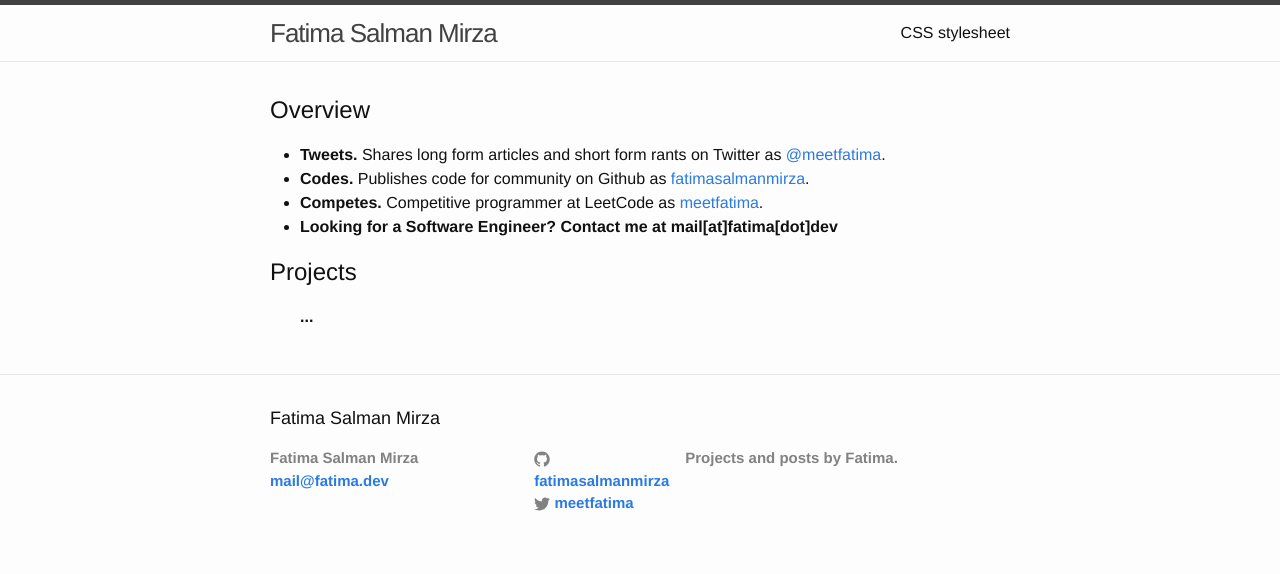
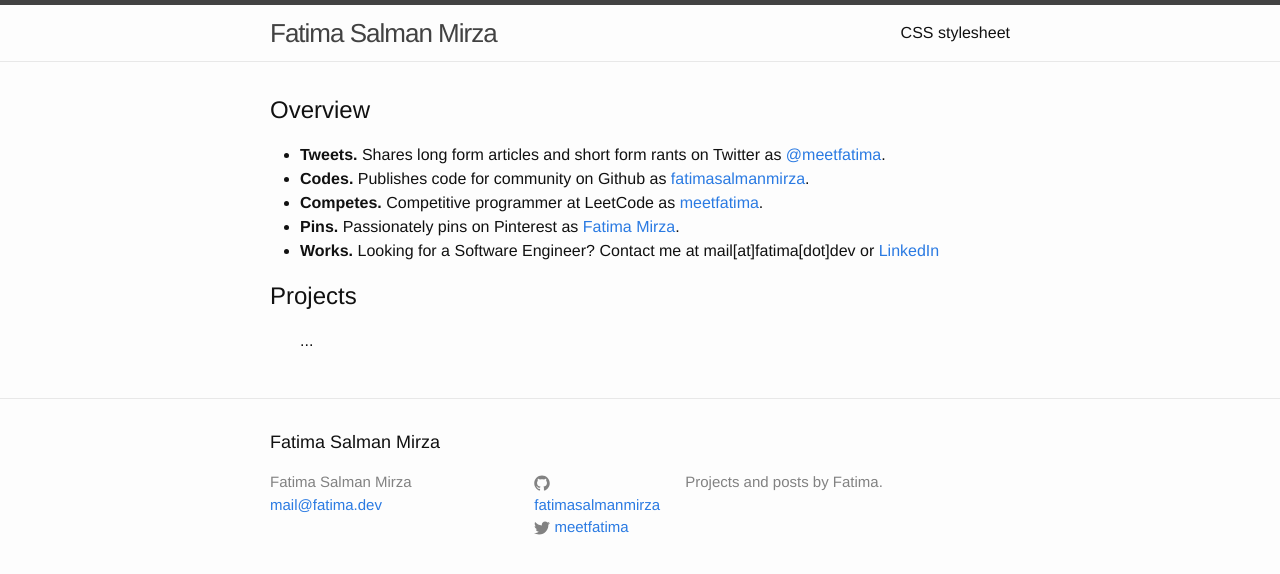
Before and after one commit to fatimasalmanmirza/fatimasalmanmirza.github.io, a Jekyll site: the page built from index.html, in a window 1280 px wide. Shown: the top 574 px of the page. Built offline with Jekyll 4.4.1, drawn with Linux system fonts in a browser that asks for light colours.

Commit message:
Update index.html

```diff
--- a/index.html
+++ b/index.html
@@ -10,7 +10,8 @@ layout: default
     <li><b>Tweets.</b> Shares long form articles and short form rants on Twitter as <a href="http://www.twitter.com/meetfatima">@meetfatima</a>. </li>
     <li><b>Codes.</b> Publishes code for community on Github as <a href="http://www.github.com/fatimasalmanmirza">fatimasalmanmirza</a>. </li>
     <li><b>Competes.</b> Competitive programmer at LeetCode as <a href="https://leetcode.com/meetfatima/">meetfatima</a>.</li>
-    <li><b>Looking for a Software Engineer? Contact me at mail[at]fatima[dot]dev</li>
+    <li><b>Pins.</b> Passionately pins on Pinterest as <a href="https://www.pinterest.com/fatimasmirza/">Fatima Mirza</a>.</li>
+    <li><b>Works. </b>Looking for a Software Engineer? Contact me at mail[at]fatima[dot]dev or <a href="https://www.linkedin.com/in/meetfatima">LinkedIn</a></li>
   </ul>
 
   <h2>Projects</h2>
```
